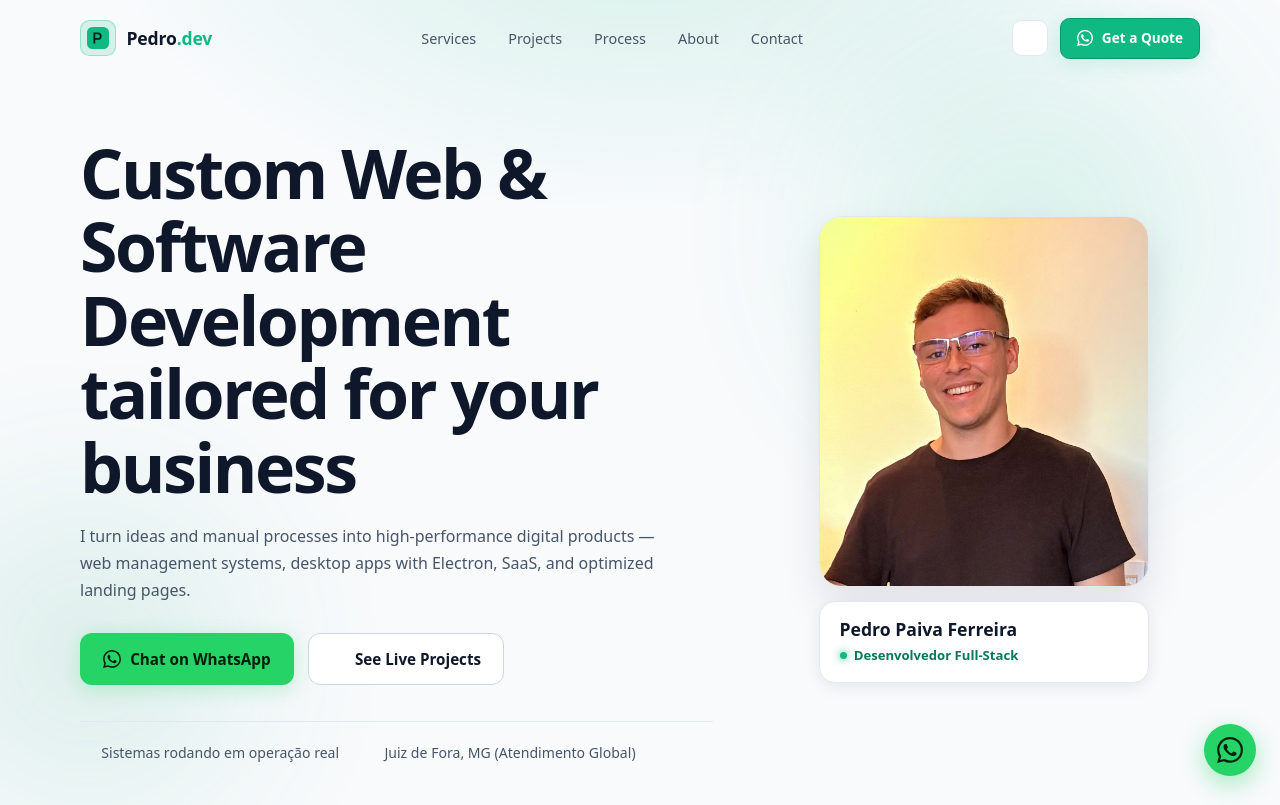
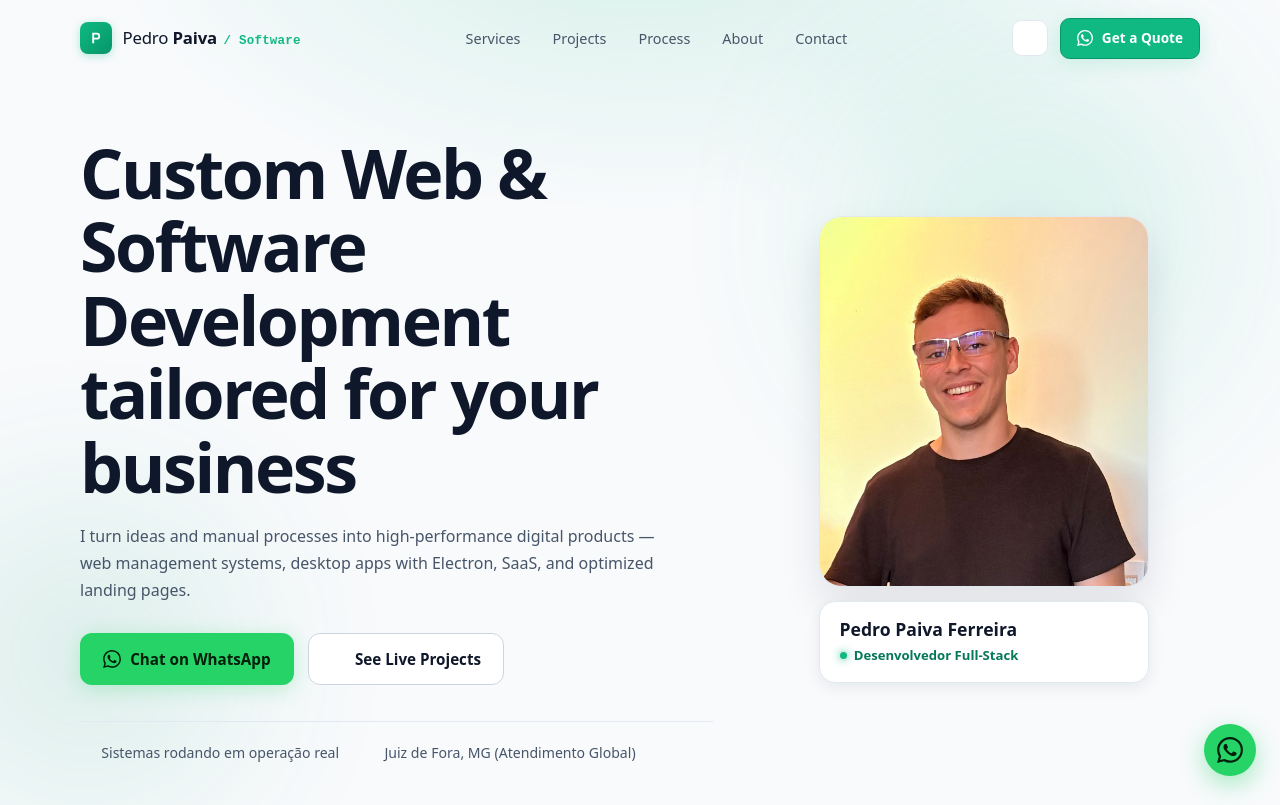
Before and after one commit to pedropaivaf/portfolio, an Astro site: page / in a window 1280 px wide. Shown: the top 805 px of the page. Built offline with nearby package versions, Linux system fonts and the light colour scheme; Astro itself is replaced by a stand-in of ours; some icons are missing.

Commit message:
style: reformular marca do topo para estilo executivo Pedro Paiva / Software

```diff
--- a/src/components/Nav.astro
+++ b/src/components/Nav.astro
@@ -15,12 +15,14 @@ const links = [
   <div class="container-page nav-inner">
     <a href="#top" class="brand" aria-label="Início">
       <span class="brand-mark">
-        <svg viewBox="0 0 24 24" width="22" height="22" aria-hidden="true">
-          <rect width="24" height="24" rx="6" fill="#10b981" />
-          <path d="M7 6h5a4 4 0 0 1 0 8h-3v4H7V6zm2 2v4h3a2 2 0 0 0 0-4H9z" fill="#042014" />
+        <svg viewBox="0 0 24 24" width="18" height="18" aria-hidden="true">
+          <path d="M7 5h6a4.5 4.5 0 0 1 0 9H9.5v5H7V5zm2.5 2.2v4.6H13a2.3 2.3 0 0 0 0-4.6H9.5z" fill="#ffffff" />
         </svg>
       </span>
-      <span class="brand-name">Pedro<span class="brand-accent">.dev</span></span>
+      <span class="brand-text">
+        <span class="brand-name">Pedro <strong>Paiva</strong></span>
+        <span class="brand-tag">/ Software</span>
+      </span>
     </a>
 
     <nav class="nav-links" aria-label="Principal">
@@ -177,25 +179,45 @@ const links = [
     display: inline-flex;
     align-items: center;
     gap: 0.65rem;
-    font-weight: 700;
-    font-size: 1.1rem;
-    letter-spacing: -0.01em;
     color: var(--text);
+    text-decoration: none;
   }
 
   .brand-mark {
     display: inline-flex;
     align-items: center;
     justify-content: center;
-    width: 36px;
-    height: 36px;
-    border-radius: 0.6rem;
-    background: rgba(16, 185, 129, 0.15);
-    border: 1px solid rgba(16, 185, 129, 0.3);
+    width: 32px;
+    height: 32px;
+    border-radius: 0.5rem;
+    background: linear-gradient(135deg, #10b981 0%, #059669 100%);
+    box-shadow: 0 2px 8px rgba(16, 185, 129, 0.3);
+    flex-shrink: 0;
   }
 
-  .brand-accent {
+  .brand-text {
+    display: inline-flex;
+    align-items: baseline;
+    gap: 0.4rem;
+  }
+
+  .brand-name {
+    font-size: 1.05rem;
+    font-weight: 500;
+    letter-spacing: -0.01em;
+    color: var(--text);
+  }
+
+  .brand-name strong {
+    font-weight: 800;
+  }
+
+  .brand-tag {
+    font-family: var(--font-mono);
+    font-size: 0.78rem;
+    font-weight: 600;
     color: var(--accent);
+    letter-spacing: 0.02em;
   }
 
   .nav-links {
```
